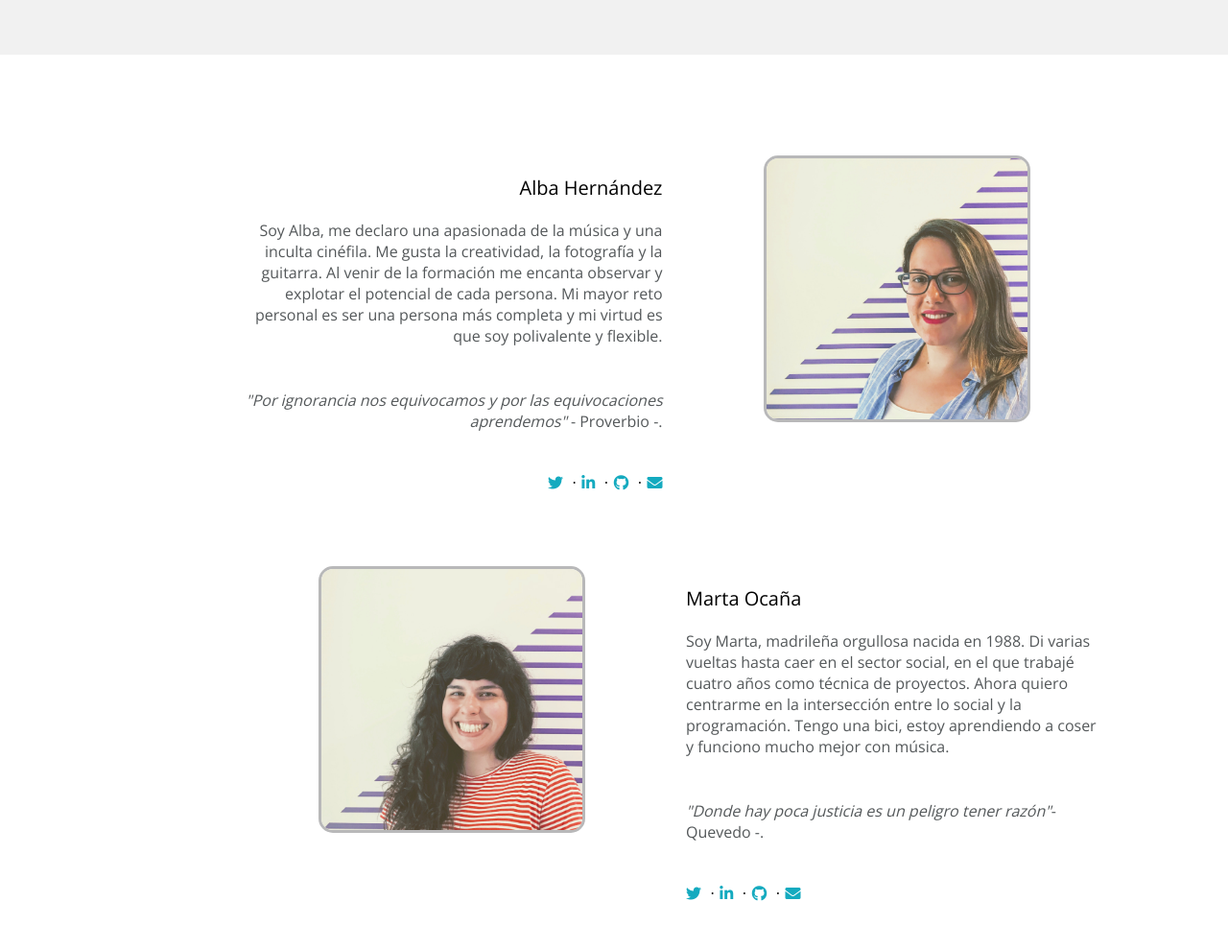
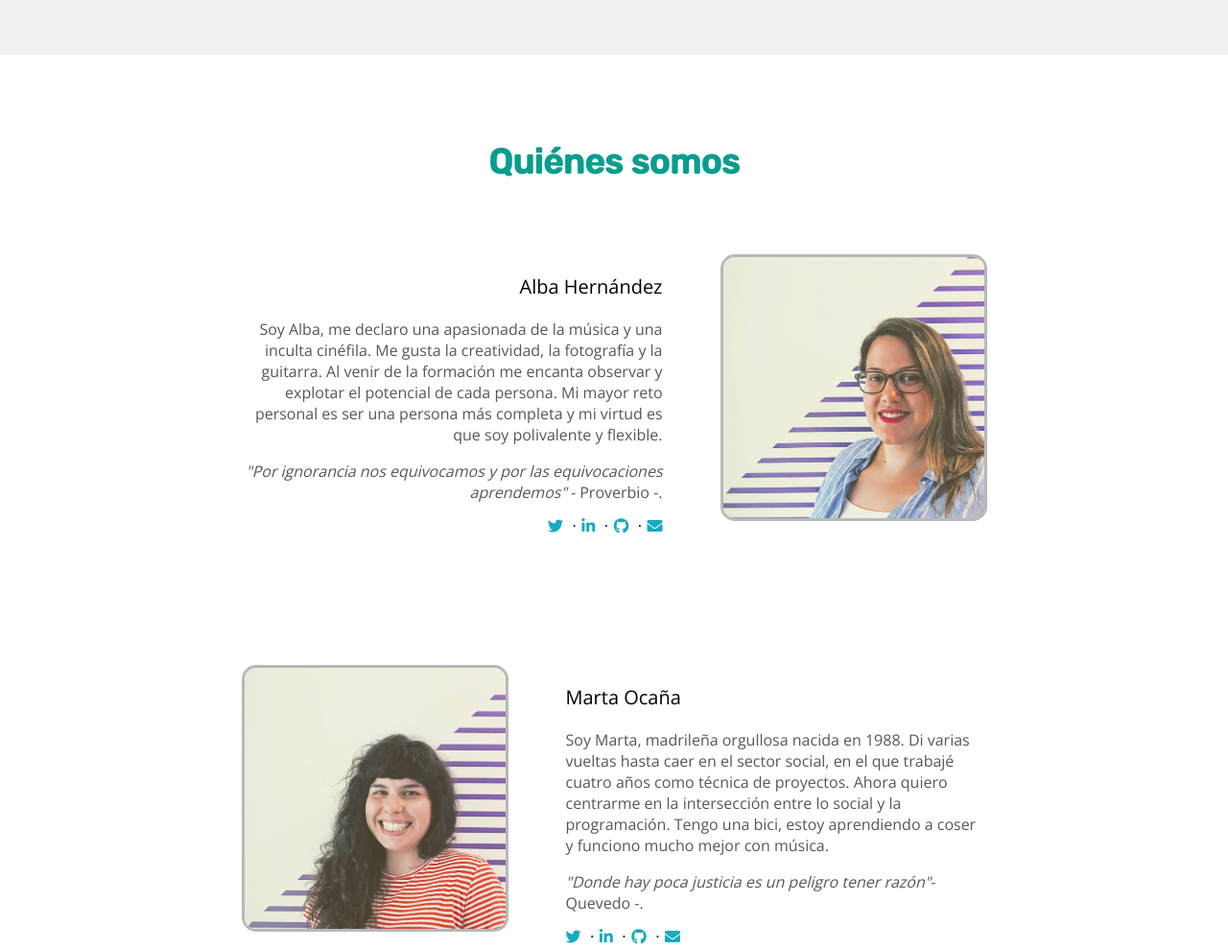
Before and after one commit to Adalab/d-s1-valkyrias, a website: page index.html in a window 1280 px wide. Shown: the part 1028-2017 px from the top of the page at 96% size. Drawn offline with nearby package versions, Linux system fonts and the light colour scheme.

Commit message:
grid desktop arreglado

```diff
--- a/index.html
+++ b/index.html
@@ -75,6 +75,9 @@
 
     <!--SOOFIIIIIIIIIIIIIIIIIIIIIIIIIIIIIIIIIIIIIIIIII-->
     <section class="sofi">
+      <div class="tituloquien">
+        <h2>Quiénes somos</h2>
+      </div>
       <div class="memuero">
         <div class="sigomuriendo"><!--texto-->
           <p class="titlename">Alba Hernández</p><p class="textwho">Soy Alba, me declaro una apasionada de la música y una inculta cinéfila. Me gusta la creatividad, la fotografía y la guitarra. Al venir de la formación me encanta observar y explotar el potencial de cada persona. Mi mayor reto personal es ser una persona más completa y mi virtud es que soy polivalente y flexible.</p><p class="textwho"><em>"Por ignorancia nos equivocamos y por las equivocaciones aprendemos"</em> - Proverbio -.</p>
--- a/scss/main.scss
+++ b/scss/main.scss
@@ -254,6 +254,12 @@ margin-bottom: 0;
 /*codigo marta*/
 
 /*codigo Sofi*/
+.tituloquien{
+  color: #099D8D;
+  font-family: 'Rubik', sans-serif;
+  font-size: 24px;
+  margin: 0 auto;
+}
 .sofi{
   justify-content: center;
   margin: 0 auto;
@@ -263,7 +269,7 @@ margin-bottom: 0;
 }
 .memuero{
   display: grid;
-  grid-template-columns: 1fr 278px;
+  grid-template-columns: 1fr  278px;
   grid-template-rows: 278px;
   grid-template-areas: "sigomuriendo" "mori";
   grid-gap: 45px 60px;
@@ -277,8 +283,6 @@ margin-bottom: 0;
 .mori{
   box-sizing: border-box;
   border-style: solid;
-  margin-left: 45px;
-  margin-right: 45px;
   border-color: #B8B8B9;
   border-radius: 15px;
   border-width: 3px;
@@ -296,11 +300,10 @@ margin-bottom: 0;
   font-family: 'Open Sans', sans-serif;
   font-size: 16px;
   line: 24px;
-  margin-bottom: 45px;
 }
 .odiorehacercodigo{
   display: grid;
-  grid-template-columns: 1fr  278px;
+  grid-template-columns: 278px 1fr;
   grid-template-rows: 278px;
   grid-template-areas: "aunquenrealidad" "mevienebien";
   grid-gap: 45px 60px;
@@ -310,8 +313,6 @@ margin-bottom: 0;
 .aunquenrealidad{
   box-sizing: border-box;
   border-style: solid;
-  margin-left: 45px;
-  margin-right: 45px;
   border-color: #B8B8B9;
   border-radius: 15px;
   border-width: 3px;
```
Also changed, not shown: styles/main.css.
